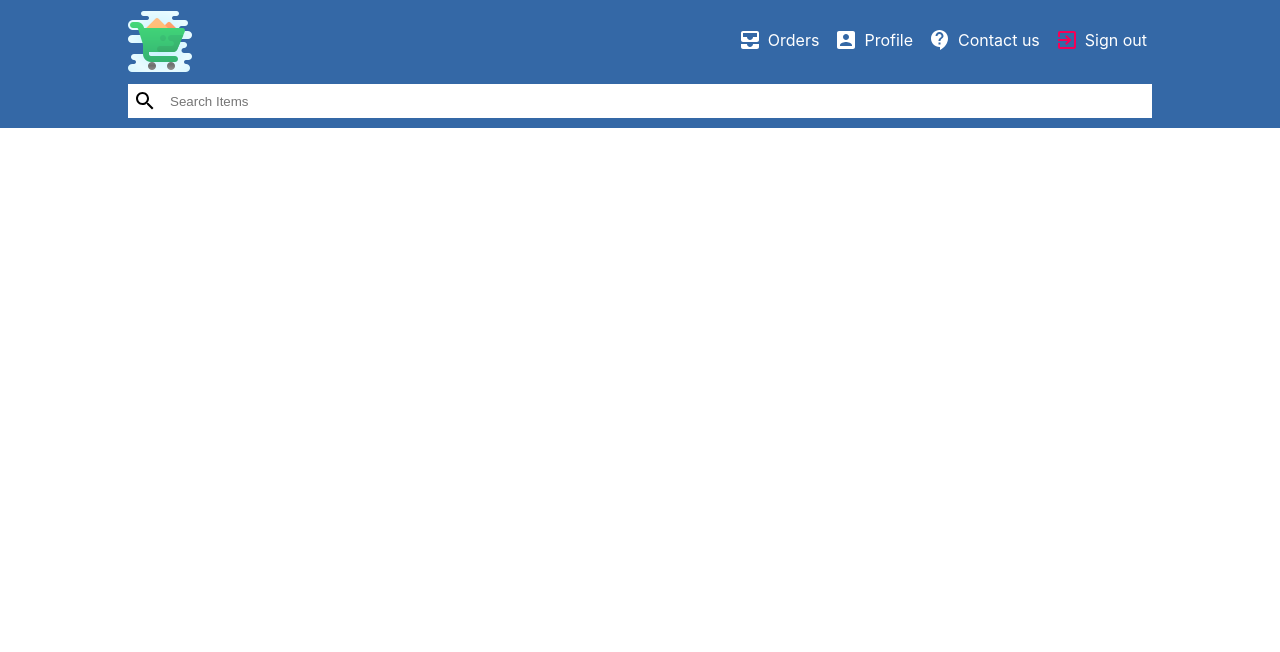
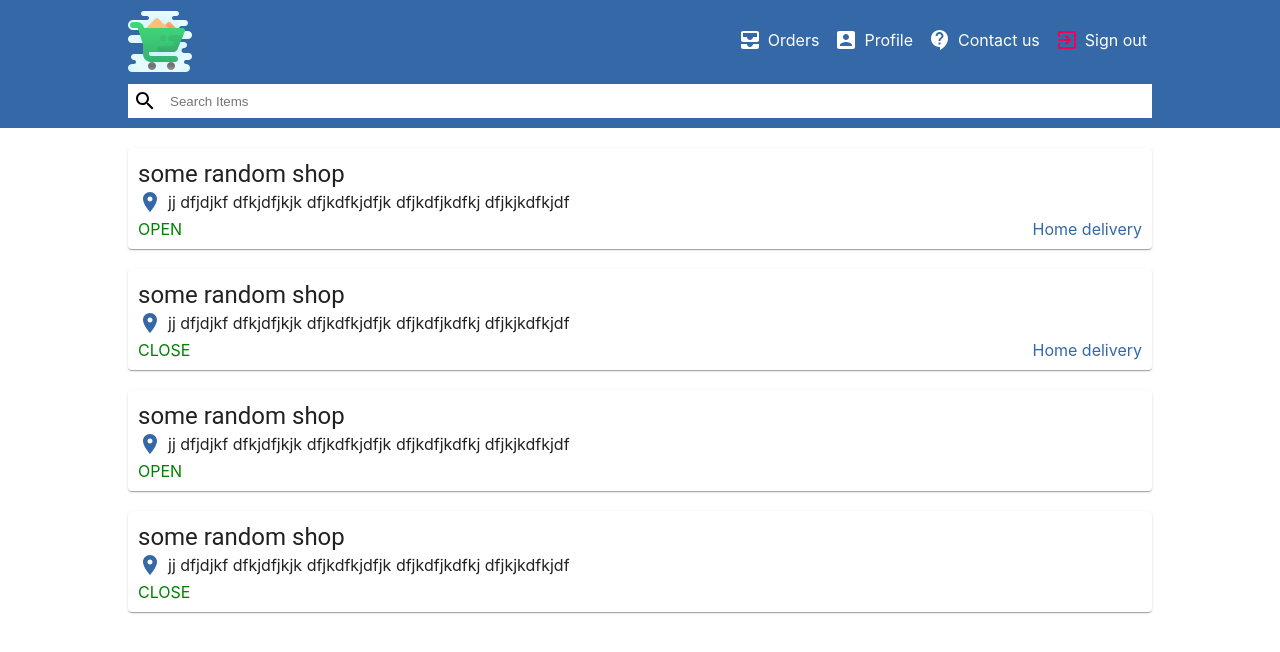
Before and after one commit to chickoocoutinho/nogozo-demo, a React (Create React App) app: page /shops in a window 1280 px wide. Shown: the top 652 px of the page. Built offline with nearby package versions, Linux system fonts and the light colour scheme.

Commit message:
added shop list

```diff
--- a/src/App.js
+++ b/src/App.js
@@ -2,6 +2,7 @@ import { Router } from "@reach/router"
 import Home from "./components/Home/Home";
 import Container from './components/Container/Container';
 import Header from './components/Header/Header';
+import ShopList from "./components/ShopList/ShopList";
 
 const App = () => {
   return (
@@ -9,7 +10,8 @@ const App = () => {
     <Header />
     <Container>
       <Router>
-        <Home path='/' />
+        <Home path='/' exact />
+        <ShopList path='/shops' />
       </Router>
     </Container>
     </>
--- a/src/components/Home/Home.jsx
+++ b/src/components/Home/Home.jsx
@@ -8,6 +8,8 @@ import fashion from '../../assets/fashion.jpg';
 import food from '../../assets/food.jpg';
 import fruits from '../../assets/fruits.jpg';
 import grocery from '../../assets/grocery.jpg';
+
+import { Link } from "@reach/router"
 
 const images=[diwali,grocery,food,fruits,dairy,craft,books,fashion];
 
@@ -45,9 +47,11 @@ const Home = () => {
         <div className={styles.container}>
             {
                 images.map((value,id)=>(
-                    <Paper elevation={3} key={id} className={styles.paperPadding}>
-                        <img src={value} alt='select items' />
-                    </Paper>
+                    <Link to='/shops' >
+                        <Paper elevation={3} key={id} className={styles.paperPadding}>
+                            <img src={value} alt='select items' />
+                        </Paper>
+                    </Link>
                 ))
             }
         </div>
--- /dev/null
+++ b/src/components/ShopList/ShopItem.jsx
@@ -0,0 +1,54 @@
+import { makeStyles } from '@material-ui/core/styles';
+import Card from '@material-ui/core/Card';
+import Typography from '@material-ui/core/Typography';
+
+import LocationOnIcon from '@material-ui/icons/LocationOn';
+
+const useStyles= makeStyles({
+    primaryColor:{
+        color: '#3468a6',
+    },
+    cardContainer:{
+        padding: '10px',
+        marginBottom: '20px'
+    },
+    addressDiv:{
+        display: 'grid',
+        gridTemplateColumns: '25px auto',
+        gridColumnGap: '5px',
+        alignItems: 'center'
+    },
+    restaurantStatus:{
+        display: 'flex',
+        alignItems: 'center',
+        justifyContent: 'space-between',
+        marginTop: '5px'
+    }
+});
+
+const ShopItem = ({name, address, isOpen, homeBusiness}) => {
+
+    const styles= useStyles();
+    return (
+        <Card className={styles.cardContainer}>
+            <Typography variant="h5" component="h2">
+                {name}
+            </Typography>
+            <div className={styles.addressDiv}>
+                <LocationOnIcon className={styles.primaryColor} />
+                {address}
+            </div>
+            <div className={styles.restaurantStatus}>
+                <Typography variant="outline" component="p" style={{color:'green'}}>
+                    {isOpen?'OPEN':'CLOSE'}
+                </Typography>
+                {
+                    homeBusiness?
+                    <span className={styles.primaryColor}>Home delivery</span>:null
+                }
+            </div>
+        </Card>
+    );
+}
+
+export default ShopItem;
--- /dev/null
+++ b/src/components/ShopList/ShopList.jsx
@@ -0,0 +1,17 @@
+import shopDetails from './dummyShopData';
+import ShopItem from './ShopItem';
+
+const ShopList = () => {
+    return (
+        <div style={{margin: '20px 0'}}>
+        {
+            shopDetails.map((value,id)=>(
+                <ShopItem name={value.name} address={value.address} key={id}
+                isOpen={value.isOpen} homeBusiness={value.homeBusiness} />
+            ))
+        }
+        </div>
+    );
+}
+
+export default ShopList;
--- /dev/null
+++ b/src/components/ShopList/dummyShopData.js
@@ -0,0 +1,29 @@
+
+const dummyShopData = [
+    {
+        name:'some random shop',
+        address: 'jj dfjdjkf dfkjdfjkjk dfjkdfkjdfjk dfjkdfjkdfkj dfjkjkdfkjdf',
+        isOpen: true,
+        homeBusiness: true
+    },
+    {
+        name:'some random shop',
+        address: 'jj dfjdjkf dfkjdfjkjk dfjkdfkjdfjk dfjkdfjkdfkj dfjkjkdfkjdf',
+        isOpen: false,
+        homeBusiness: true
+    },
+    {
+        name:'some random shop',
+        address: 'jj dfjdjkf dfkjdfjkjk dfjkdfkjdfjk dfjkdfjkdfkj dfjkjkdfkjdf',
+        isOpen: true,
+        homeBusiness: false
+    },
+    {
+        name:'some random shop',
+        address: 'jj dfjdjkf dfkjdfjkjk dfjkdfkjdfjk dfjkdfjkdfkj dfjkjkdfkjdf',
+        isOpen: false,
+        homeBusiness: false
+    },
+];
+
+export default dummyShopData;
```
Also changed, not shown: 1 other file (tests, documents, lock files or other folders).
